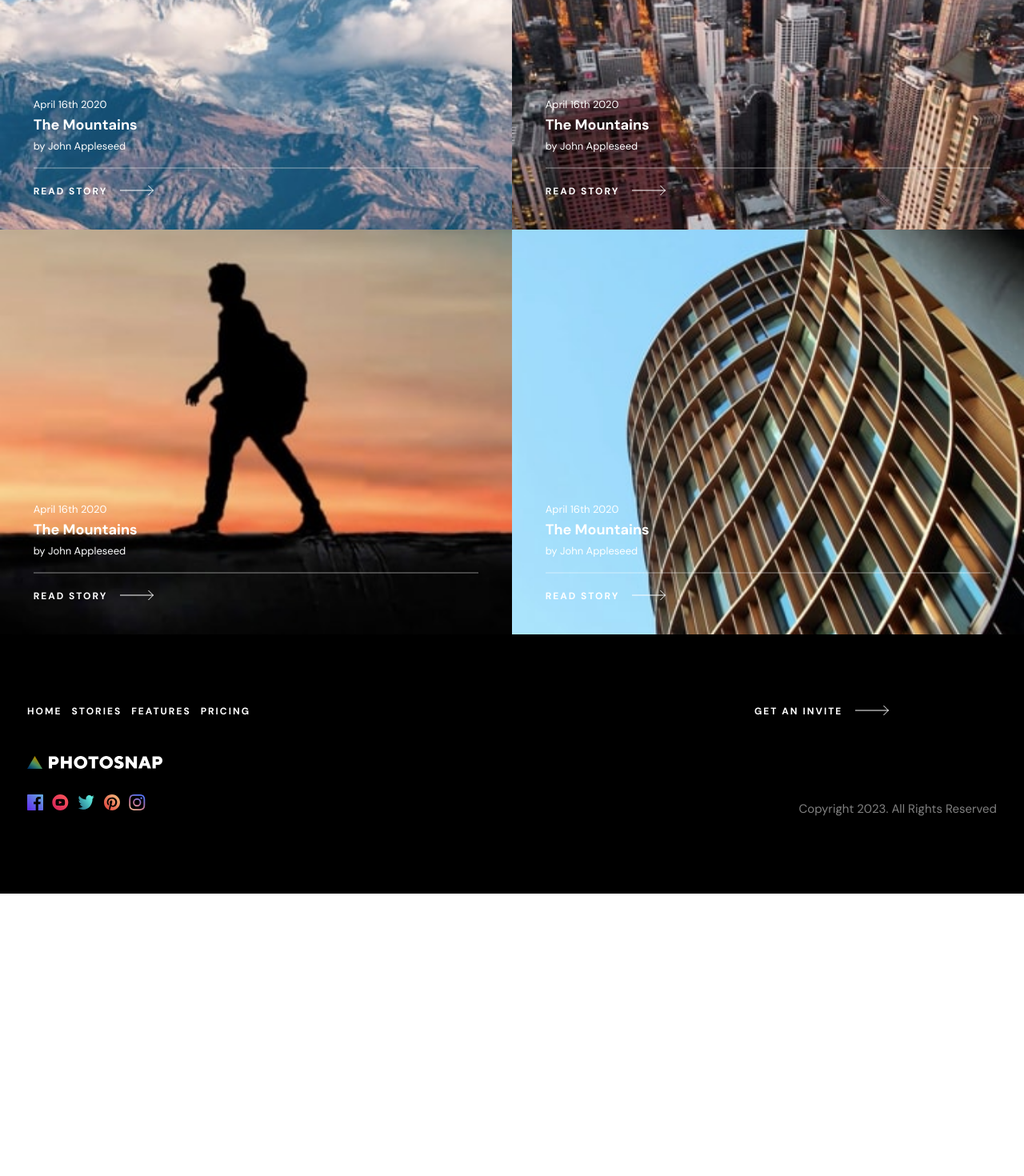
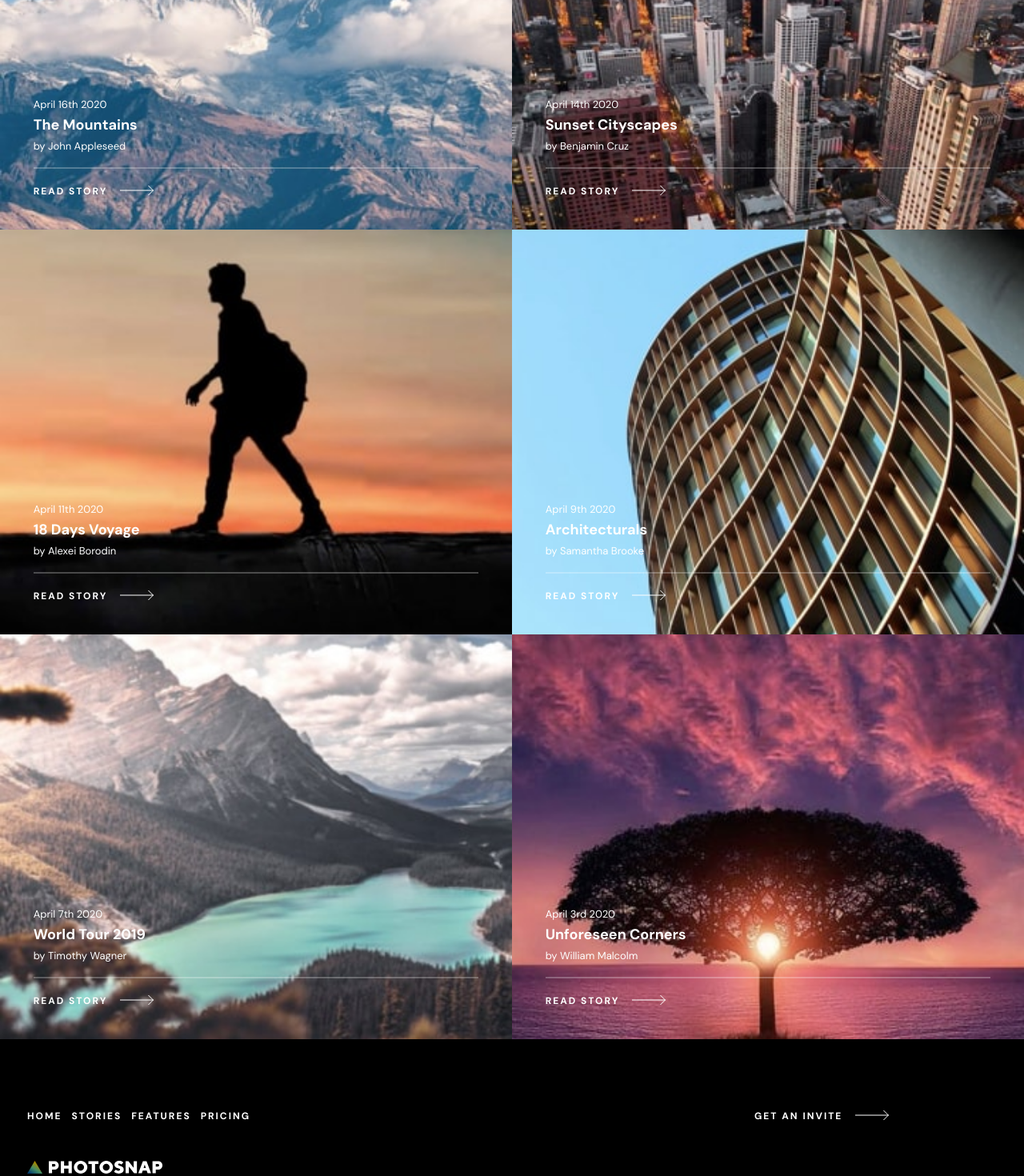
Before and after one commit to alexJSanchez/PhotoSnap, a React (Create React App) app in the folder photosnap/: page /stories in a window 1280 px wide. Shown: the part 920-2390 px from the top of the page at 80% size. Before the commit the page ends 2037 px from the top, so only its background shows below. Built offline with nearby package versions, Linux system fonts and the light colour scheme; the HTML template or start-up script is replaced by a standard one.

Commit message:
add images to tailwind

```diff
--- a/photosnap/src/pages/Stories.js
+++ b/photosnap/src/pages/Stories.js
@@ -61,11 +61,11 @@ export default function Stories() {
 				</div>
 				<div className="bg-cityscapes tablet:bg-cityscapesmid bg-center bg-no-repeat bg-cover">
 					<div className="pt-[215px] tablet:pt-[340px]  pb-[40px] px-[41.67px] min-h-[375px] text-white  ">
-						<p className="text-[13px] ">April 16th 2020</p>
+						<p className="text-[13px] ">April 14th 2020</p>
 						<h3 className="text-[18px] py-[4px] font-bold leading-[25px]">
-							The Mountains
+							Sunset Cityscapes
 						</h3>
-						<p className="text-[13px] pb-4">by John Appleseed</p>
+						<p className="text-[13px] pb-4">by Benjamin Cruz</p>
 						<div className="bg-white opacity-[.25] py-[1px] mb-[20px]"> </div>
 						<div className="btn-two-box">
 							<button className="btn-two-light ">
@@ -77,11 +77,11 @@ export default function Stories() {
 				</div>
 				<div className="bg-dayvoyage tablet:bg-dayvoyagemid bg-center bg-no-repeat bg-cover">
 					<div className="pt-[215px] tablet:pt-[340px] pb-[40px] px-[41.67px] min-h-[375px] text-white  ">
-						<p className="text-[13px] ">April 16th 2020</p>
+						<p className="text-[13px] ">April 11th 2020</p>
 						<h3 className="text-[18px] py-[4px] font-bold leading-[25px]">
-							The Mountains
+							18 Days Voyage
 						</h3>
-						<p className="text-[13px] pb-4">by John Appleseed</p>
+						<p className="text-[13px] pb-4">by Alexei Borodin</p>
 						<div className="bg-white opacity-[.25] py-[1px] mb-[20px]"> </div>
 						<div className="btn-two-box">
 							<button className="btn-two-light ">
@@ -93,11 +93,43 @@ export default function Stories() {
 				</div>
 				<div className="bg-architecturals tablet:bg-architecturalsmid bg-center bg-no-repeat bg-cover">
 					<div className="pt-[215px] tablet:pt-[340px] pb-[40px] px-[41.67px] min-h-[375px] text-white  ">
-						<p className="text-[13px] ">April 16th 2020</p>
+						<p className="text-[13px] ">April 9th 2020</p>
 						<h3 className="text-[18px] py-[4px] font-bold leading-[25px]">
-							The Mountains
+							Architecturals
 						</h3>
-						<p className="text-[13px] pb-4">by John Appleseed</p>
+						<p className="text-[13px] pb-4">by Samantha Brooke</p>
+						<div className="bg-white opacity-[.25] py-[1px] mb-[20px]"> </div>
+						<div className="btn-two-box">
+							<button className="btn-two-light ">
+								READ STORY
+								<img className="arrow-img-light" src={arrow} />
+							</button>
+						</div>
+					</div>
+				</div>
+				<div className="bg-worldtour tablet:bg-worldtourmid bg-center bg-no-repeat bg-cover">
+					<div className="pt-[215px] tablet:pt-[340px] pb-[40px] px-[41.67px] min-h-[375px] text-white  ">
+						<p className="text-[13px] ">April 7th 2020</p>
+						<h3 className="text-[18px] py-[4px] font-bold leading-[25px]">
+							World Tour 2019
+						</h3>
+						<p className="text-[13px] pb-4">by Timothy Wagner</p>
+						<div className="bg-white opacity-[.25] py-[1px] mb-[20px]"> </div>
+						<div className="btn-two-box">
+							<button className="btn-two-light ">
+								READ STORY
+								<img className="arrow-img-light" src={arrow} />
+							</button>
+						</div>
+					</div>
+				</div>
+				<div className="bg-unforeseen tablet:bg-unforeseenmid bg-center bg-no-repeat bg-cover">
+					<div className="pt-[215px] tablet:pt-[340px] pb-[40px] px-[41.67px] min-h-[375px] text-white  ">
+						<p className="text-[13px] ">April 3rd 2020</p>
+						<h3 className="text-[18px] py-[4px] font-bold leading-[25px]">
+							Unforeseen Corners
+						</h3>
+						<p className="text-[13px] pb-4">by William Malcolm</p>
 						<div className="bg-white opacity-[.25] py-[1px] mb-[20px]"> </div>
 						<div className="btn-two-box">
 							<button className="btn-two-light ">
--- a/photosnap/tailwind.config.js
+++ b/photosnap/tailwind.config.js
@@ -17,6 +17,14 @@ module.exports = {
 				dayvoyagemid: "url('./assets/stories/desktop/18-days-voyage.jpg')",
 				architecturals: "url('./assets/stories/mobile/architecturals.jpg')",
 				architecturalsmid: "url('./assets/stories/desktop/architecturals.jpg')",
+				worldtour: "url('./assets/stories/mobile/world-tour.jpg')",
+				worktourmid: "url('./assets/stories/desktop/world-tour.jpg')",
+				unforeseen: "url('./assets/stories/mobile/unforeseen-corners.jpg')",
+				unforeseenmid: "url('./assets/stories/desktop/unforeseen-corners.jpg')",
+				kingofafrica: "url('./assets/stories/mobile/king-of-africa.jpg')",
+				kingofafricamid: "url('./assets/stories/desktop/king-of-africa.jpg')",
+				tripnowhere: "url('./assets/stories/mobile/trip-no-where.jpg')",
+				tripnowheremid: "url('./assets/stories/desktop/trip-no-where.jpg')",
 			},
 			fontSize: {
 				head1: [
```
